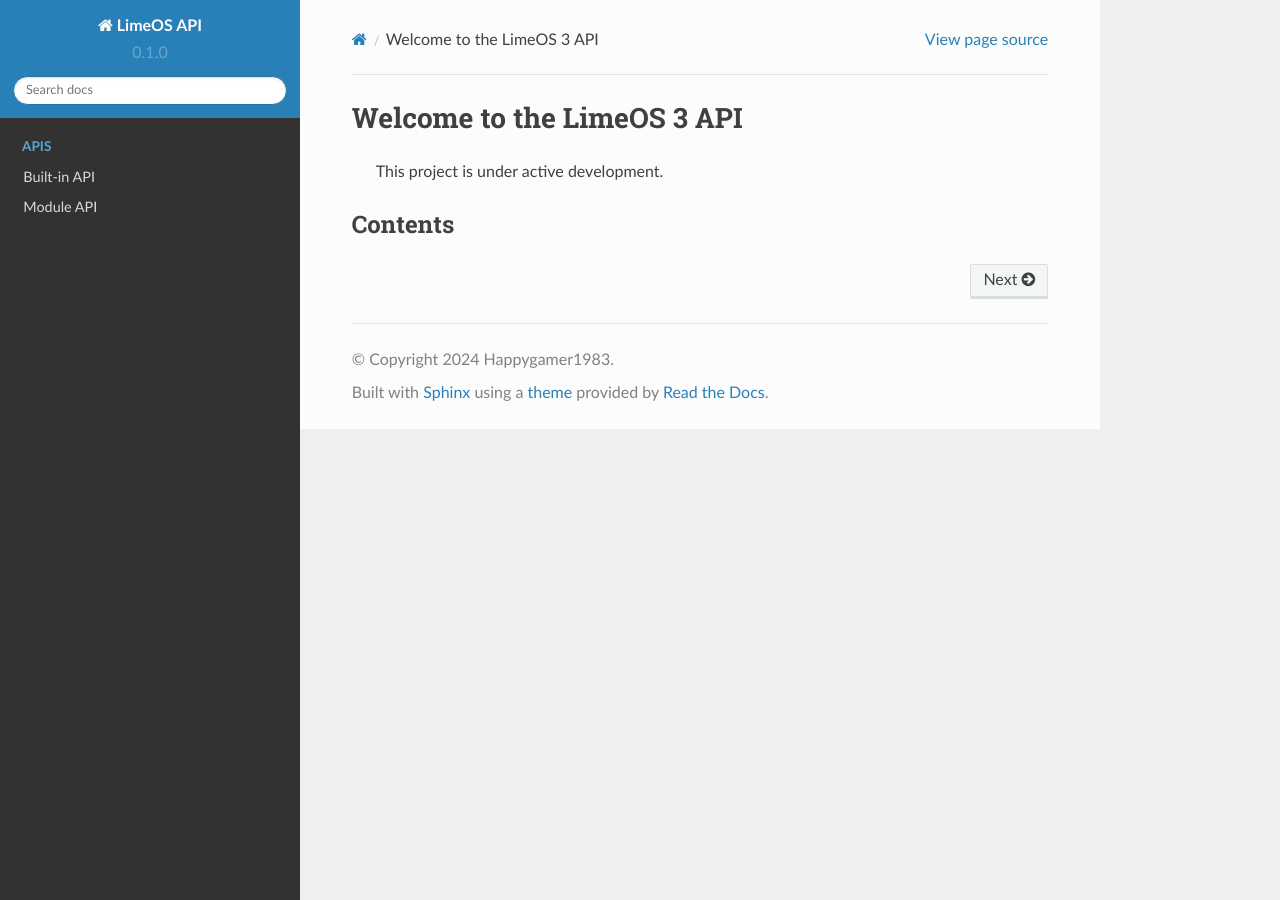
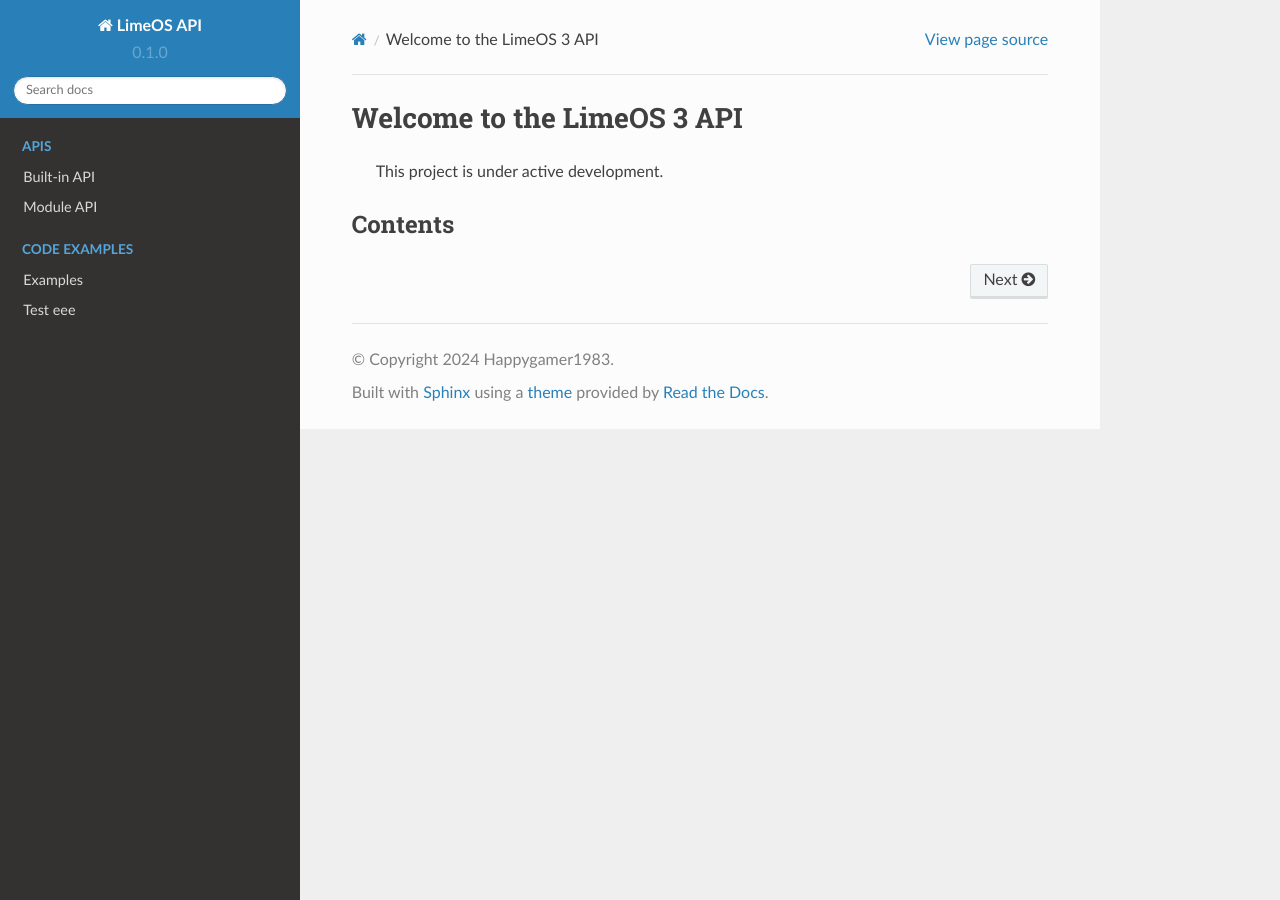
Before and after one commit to Happygamer1983/LimeOS-API, a Sphinx documentation site: the page built from docs/source/index.rst, in a window 1280 px wide. Built offline with Sphinx 7.4.7 and the Read the Docs theme 2.0.0, drawn with Linux system fonts in a browser that asks for light colours.

Commit message:
Update index.rst

```diff
--- a/docs/source/index.rst
+++ b/docs/source/index.rst
@@ -13,3 +13,10 @@
 
    /Built-in.rst
    /Module APIs.rst
+
+.. toctree::
+   :maxdepth: 2
+   :hidden:
+   :caption: Code Examples
+
+   /Examples.rst
```
